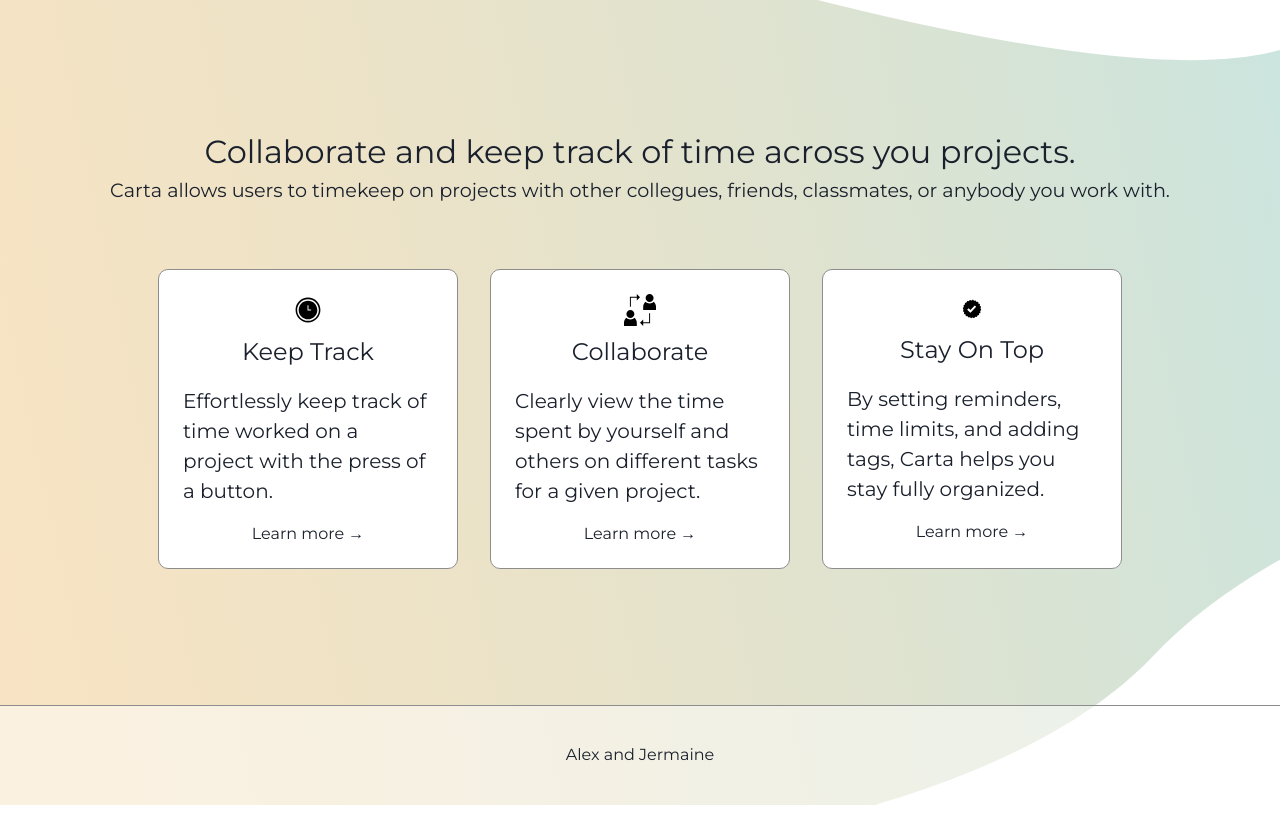
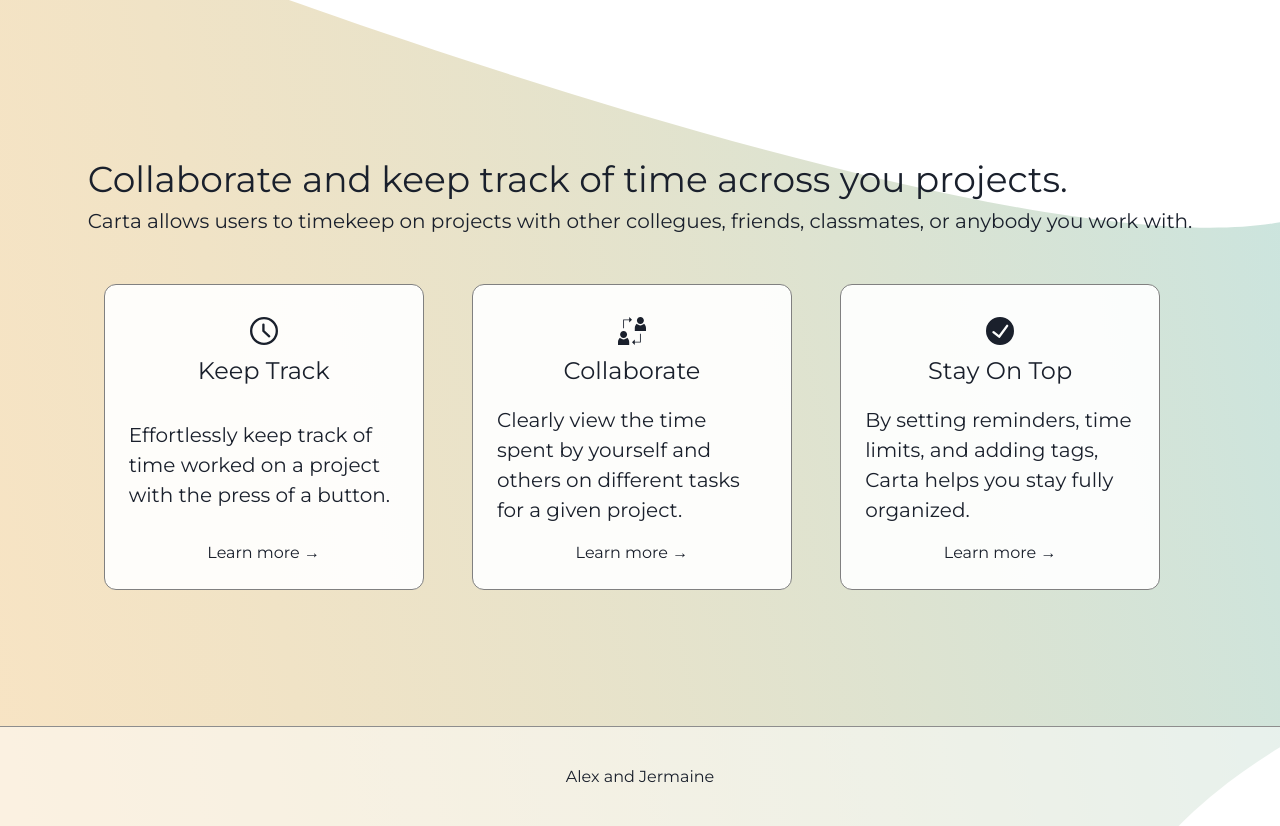
Before and after one commit to jermainejanszen/carta, a Next.js app: page / in a window 1280 px wide. Shown: the part 500-1326 px from the top of the page. Before the commit the page ends 1305 px from the top, so only its background shows below. Built offline with nearby package versions, Linux system fonts and the light colour scheme.

Commit message:
updated home page to use chakra components

```diff
--- a/package.json
+++ b/package.json
@@ -8,6 +8,7 @@
     "start": "next start"
   },
   "dependencies": {
+    "@chakra-ui/icons": "^1.0.14",
     "@chakra-ui/react": "^1.6.4",
     "@emotion/react": "^11.4.0",
     "@emotion/styled": "^11.3.0",
--- a/pages/_app.tsx
+++ b/pages/_app.tsx
@@ -2,7 +2,7 @@ import { ChakraProvider } from "@chakra-ui/react";
 import theme from '../theme';
 
 import "@fontsource/montserrat";
-// import '../styles/globals.scss'
+import '../styles/globals.scss'
 
 function MyApp({ Component, pageProps }) {
   return (
--- a/pages/index.tsx
+++ b/pages/index.tsx
@@ -1,81 +1,155 @@
-import Head from 'next/head'
-import { useRouter } from 'next/router'
-import SplashNavBar from '../widgets/SplashNavBar'
-import styles from '../styles/Home.module.scss'
+import Head from 'next/head';
+import { useRouter } from 'next/router';
+import {
+  Text,
+  Flex,
+  Spacer,
+  Grid,
+  Image} from '@chakra-ui/react';
+import { createIcon } from '@chakra-ui/icon';
+import { TimeIcon, CheckCircleIcon } from '@chakra-ui/icons';
+import SplashNavBar from '../widgets/SplashNavBar';
+import styles from '../styles/Home.module.scss';
+
+interface CardProps {
+  icon: string,
+  link: string,
+  title: string,
+  description: string,
+};
 
 export default function Home() {
 
   const router = useRouter();
 
+  const FeatureCard = (props : CardProps) => {
+    const CollaborateIcon = createIcon({
+      displayName: "CollaborateIcon",
+      viewBox: "0 0 33 33",
+      path: [
+        (<path
+          fill-rule="evenodd"
+          clip-rule="evenodd"
+          d="M6.6 24.75C8.87818 24.75 10.725 22.9032 10.725 20.625C10.725 18.3468 8.87818 16.5 6.6 16.5C4.32183 16.5 2.475 18.3468 2.475 20.625C2.475 22.9032 4.32183 24.75 6.6 24.75ZM3.8147e-06 29.7C3.8147e-06 27.6455 0.938699 25.8103 2.41059 24.5998C3.4629 25.7086 4.95071 26.4 6.6 26.4C8.24929 26.4 9.7371 25.7086 10.7894 24.5998C12.2613 25.8103 13.2 27.6455 13.2 29.7V33H3.8147e-06V29.7Z"
+          fill="currentColor"/>),
+        (<path
+          fill-rule="evenodd"
+          clip-rule="evenodd"
+          d="M26.4 8.25C28.6782 8.25 30.525 6.40317 30.525 4.125C30.525 1.84683 28.6782 0 26.4 0C24.1218 0 22.275 1.84683 22.275 4.125C22.275 6.40317 24.1218 8.25 26.4 8.25ZM19.8 13.2C19.8 11.1455 20.7387 9.3103 22.2106 8.09984C23.2629 9.20858 24.7507 9.89997 26.4 9.89997C28.0493 9.89997 29.5371 9.20858 30.5894 8.09984C32.0613 9.3103 33 11.1455 33 13.2V16.5H19.8V13.2Z"
+          fill="currentColor"/>),
+        (<path
+          fill-rule="evenodd"
+          clip-rule="evenodd"
+          d="M26.9 29.7V19.8H25.9V29.2H19.8V26.4L16.5 29.7L19.8 33V30.2H26.4H26.9V29.7Z"
+          fill="currentColor"/>),
+        (<path
+          fill-rule="evenodd"
+          clip-rule="evenodd"
+          d="M13.2 3.8V6.6L16.5 3.3L13.2 0V2.8H6.6H6.1V3.3V13.2H7.1V3.8H13.2Z"
+          fill="currentColor"/>),
+      ],
+    });
+
+    let cardIcon;
+    if (props.icon === "clock") {
+      cardIcon = <TimeIcon h={7} w={7} m={2} />;
+    } else if (props.icon === "collaborate") {
+      cardIcon = <CollaborateIcon h={7} w={7} m={2} />;
+    } else if (props.icon === "checkmark") {
+      cardIcon = <CheckCircleIcon h={7} w={7} m={2} />;
+    }
+
+    return (
+      <Flex
+        direction="column"
+        justifyContent="space-between"
+        alignItems="center"
+        maxW="80"
+        bg="whiteAlpha.900"
+        padding="6"
+        margin="4"
+        borderRadius="xl"
+        border="1px solid gray"
+        _hover={{
+          borderColor: "cyan.400",
+          color: "cyan.400",
+        }}
+        onClick={e => router.push(props.link)}>
+          <Flex direction="column" alignItems="center">
+            {cardIcon}
+            <Text fontSize="2xl">
+              {props.title}
+            </Text>
+          </Flex>
+          <Text marginTop="4" fontSize="xl">
+            {props.description}
+          </Text>
+          <Text marginTop="4">
+            Learn more &#x2192;
+          </Text>
+      </Flex>
+    );
+  }
+
   return (
-    <div className={styles.container}>
+    <Flex
+      direction="column"
+      alignItems="center"
+      minH="100vh">
       <Head>
         <title>Carta</title>
         <link rel="icon" href="/logo.svg" />
       </Head>
 
-      <header className={styles.header}>
-        <SplashNavBar />
-      </header>
+      <SplashNavBar />
 
-      <main className={styles.main}>
-        <div className={styles.titleContainer}>
-          <div>
-            <h1 className={styles.title}>
+      <Flex direction="column" m="15vh 4rem" maxW="80rem">
+        <Flex w="100%" marginBottom="14rem">
+          <Flex direction="column" maxW="30rem">
+            <Text fontSize="5rem" color="lightsalmon">
               Carta
-            </h1>
-            <h2>
+            </Text>
+            <Text fontSize="4xl">
               Lets change how you get things done.
-            </h2>
-          </div>
-          <img src="/study.svg" alt="study" />
-        </div>
+            </Text>
+          </Flex>
+          <Spacer />
+          <Image src="/study.svg" alt="study" />
+        </Flex>
 
-        <div className={styles.descriptionContainer} >
-          <h2>
+        <Flex direction="column">
+          <Text fontSize="4xl">
             Collaborate and keep track of time across you projects.
-          </h2>
-          <p>
+          </Text>
+          <Text fontSize="xl">
             Carta allows users to timekeep on projects with other collegues, friends, classmates, or anybody you work with.
-          </p>
-          <div className={styles.grid}>
+          </Text>
 
-            <div className={styles.card}
-              onClick={e => router.push('/about#keep-track')}>
-              <img src="/icons/clock.svg" alt="ticktok" />
-              <h3>Keep Track</h3>
-              <p>Effortlessly keep track of time worked on a project with the press of a button.</p>
-              <a>Learn more &#x2192;</a>
-            </div>
-
-            <div className={styles.card}
-              onClick={e => router.push('/about#collaborate')}>
-              <img src="/icons/collaborate.svg" alt="2 dudes" />
-              <h3>Collaborate</h3>
-              <p>Clearly view the time spent by yourself and others on different tasks for a given project.
-              </p>
-              <a>Learn more &#x2192;</a>
-            </div>
-
-            <div className={styles.card}
-              onClick={e => router.push('/about#stay-on-top')}>
-              <img src="/icons/check.svg" alt="nike" />
-              <h3>Stay On Top </h3>
-              <p>
-                By setting reminders, time limits, and adding tags, Carta helps you stay fully organized.
-              </p>
-              <a>Learn more &#x2192;</a>
-            </div>
-
-          </div>
-        </div>
-      </main>
+          <Grid templateColumns="repeat(3, 1fr)" marginTop="8">
+            <FeatureCard
+              link="/about#keep-track"
+              icon="clock"
+              title="Keep Track"
+              description="Effortlessly keep track of time worked on a project with the press of a button." />
+            <FeatureCard
+              link="/about#collaborate"
+              icon="collaborate"
+              title="Collaborate"
+              description="Clearly view the time spent by yourself and others on different tasks for a given project." />
+            <FeatureCard
+              link="/about#stay-on-top"
+              icon="checkmark"
+              title="Stay On Top"
+              description="By setting reminders, time limits, and adding tags, Carta helps you stay fully organized." />
+          </Grid>
+        </Flex>
+      </Flex>
 
       <footer className={styles.footer}>
         <p>
           Alex and Jermaine
         </p>
       </footer>
-    </div>
+    </Flex>
   )
 }
--- a/styles/globals.scss
+++ b/styles/globals.scss
@@ -1,4 +1,3 @@
-@import url('https://fonts.googleapis.com/css2?family=Montserrat:wght@100;200;300&display=swap');
 html,
 body {
   padding: 0;
@@ -6,18 +5,13 @@ body {
   font-family: 'Montserrat',-apple-system, BlinkMacSystemFont, Segoe UI, Roboto, Oxygen,
     Ubuntu, Cantarell, Fira Sans, Droid Sans, Helvetica Neue, sans-serif;
   scrollbar-width: none;
+  background-image: url('../public/background.svg') !important;
+  background-position: 0 30vh !important;
+  background-size: cover !important;
+  background-repeat: no-repeat !important;
 }
 
 html::-webkit-scrollbar,
 body::-webkit-scrollbar {
     display: none;
 }
-
-a {
-  color: inherit;
-  text-decoration: none;
-}
-
-* {
-  box-sizing: border-box;
-}
--- a/widgets/SplashNavBar.tsx
+++ b/widgets/SplashNavBar.tsx
@@ -1,5 +1,5 @@
 import { useRouter } from 'next/router';
-import { Button, ButtonGroup } from '@chakra-ui/react';
+import { Flex, Button, ButtonGroup, Image } from '@chakra-ui/react';
 import styles from '../styles/widgets/NavBar.module.scss';
 
 interface Props {
@@ -31,10 +31,18 @@ const SplashNavBar = (props: Props) => {
   }
 
   return (
-    <div className={styles.container}>
-      <div className={styles.logo}>
-        <img src="/logo.svg" alt="logo" onClick={handleHomeClick} />
-      </div>
+    <Flex
+      justifyContent="space-between"
+      padding="1rem 4rem"
+      w="100%"
+      background="white"
+      boxShadow="0 0 12px rgba(0, 0, 0, 0.4)" >
+        <Image
+          src="/logo.svg"
+          alt="logo"
+          h="3rem"
+          cursor="pointer"
+          onClick={handleHomeClick} />
         <ButtonGroup>
           <Button variant="ghost" onClick={handleHomeClick}>Home</Button>
           <Button variant="ghost" onClick={handleAboutClick}>About</Button>
@@ -43,7 +51,7 @@ const SplashNavBar = (props: Props) => {
             Register
           </Button>
         </ButtonGroup>
-    </div>
+    </Flex>
   )
 }
 
```
Also changed, not shown: 1 other file (tests, documents, lock files or other folders). Lines whose indentation alone changed are shown as unchanged.
